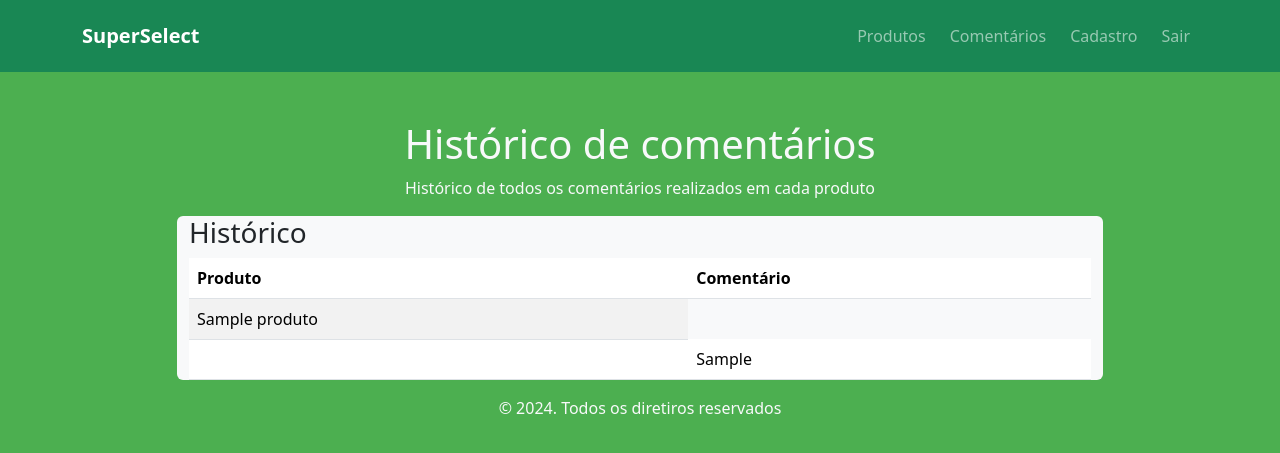
After one commit to dionisio300/SuperSelectGabarito, a Flask app: page /historicoComentarios in a window 1280 px wide. The commit adds this page. Shown: the top 453 px of the page. Run offline with Flask 3, Linux system fonts and the light colour scheme; tables that the repository leaves empty hold one stand-in row (values such as "Sample post"); parts of the project's set-up code (start-up, migrations or seed data) failed here and were passed over.

Commit message:
pagina de histórico

```diff
--- a/app.py
+++ b/app.py
@@ -285,8 +285,25 @@ def fazerComentario():
     return redirect(url_for('paginaComentario'))
 
 
+@app.route('/historicoComentarios')
+def historicoComentarios():
+    historico = []
+    produtos = Produto.query.all()
 
+    for produto in produtos:
+        listaComentarios = []
+        comentarios = Comentario.query.filter_by(ProdutoID = produto.ID).all()
+        print(comentarios)
+        for comentario in comentarios:
+            listaComentarios.append(comentario.Comentario)
+        print(listaComentarios)
+        objProduto = {
+            'nomeProduto':produto.Nome,
+            'comentarios':listaComentarios
+        }
+        historico.append(objProduto)
 
+    return render_template('historicoComentarios.html',historico=historico)
 
 
 
--- /dev/null
+++ b/templates/historicoComentarios.html
@@ -0,0 +1,56 @@
+{% extends 'base.html' %}
+
+{{super()}}
+
+{% block content %}
+
+
+<div class="container">
+    <div class="row justify-content-center">
+        <div class="col-md-10 mt-5">
+            <h1 class="text-light text-center">Histórico de comentários</h1>
+            <p class="text-light text-center">Histórico de todos os comentários realizados em cada produto</p>
+
+            <section class="container bg-light rounded">
+                <table class="table table-striped table-hover">
+                  <thead>
+                    <h3>Histórico </h3>
+                    <tr>
+
+                      <th scope="col">Produto</th>
+                      <th scope="col">Comentário</th>
+
+                    </tr>
+                  </thead>
+                  <tbody>
+
+                    {% for produto in historico %}
+
+
+                    <tr>
+                      <td id="idIndex" scope="col">{{produto.nomeProduto}}</td>
+                      {% for comentario in produto.comentarios %}
+
+                        <tr>
+                          <td></td>
+                          <td id="idIndex" scope="col">{{comentario}}</td>
+                        </tr>
+
+                      {% endfor %}
+                    </tr>
+                    {% endfor %}
+                  </tbody>
+                </table>
+              </section>
+
+
+        </div>
+    </div>
+</div>
+
+
+
+
+
+
+{% endblock %}
--- a/templates/paginaUsuarioComum.html
+++ b/templates/paginaUsuarioComum.html
@@ -24,7 +24,7 @@
             <div class="col-md-4 card my-3 mx-2 py-5">
                 <h4>Histórico de Produtos</h4>
                 <p>Acessar o histórico de todos os produtos com seus comentários</p>
-                <a href="{{url_for('paginaCadastroProduto')}}" class="btn btn-success w-50 mx-auto">Acessar Área</a>
+                <a href="{{url_for('historicoComentarios')}}" class="btn btn-success w-50 mx-auto">Acessar Área</a>
             </div>
 
 
```
